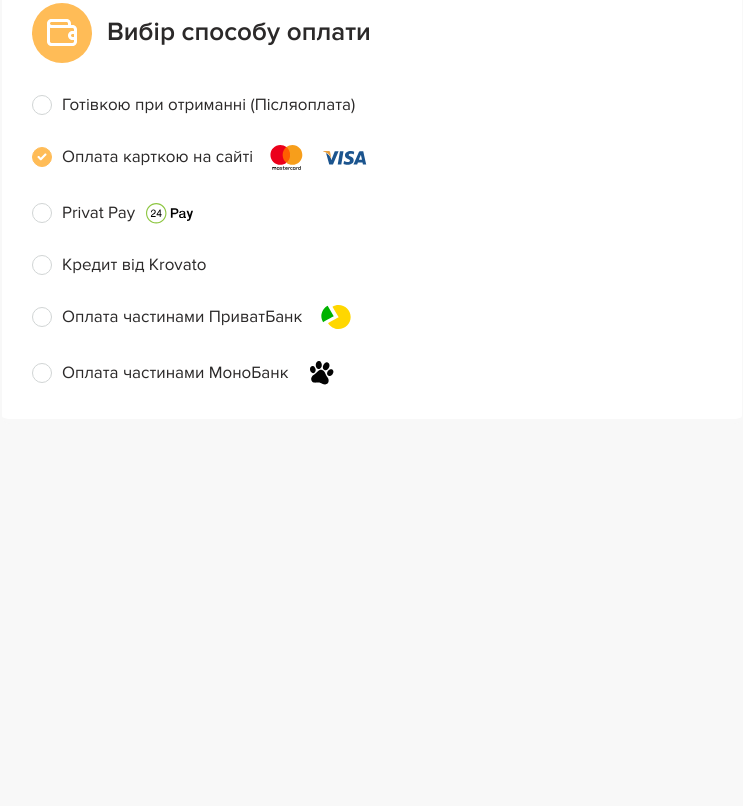
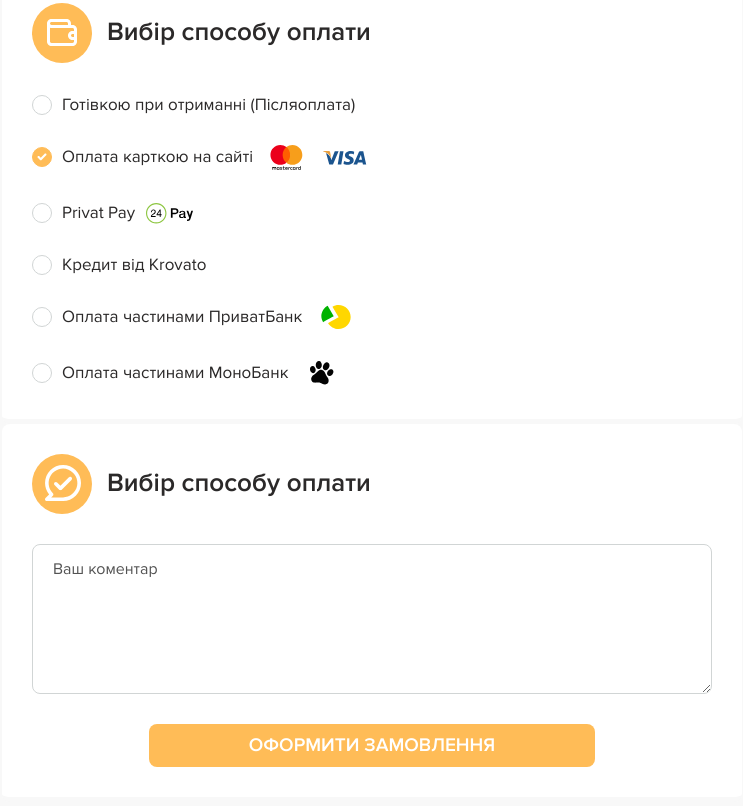
Before and after one commit to Inzhoner/lesson_14, a plain HTML site: page index.html in a window 1280 px wide. Shown: the part 982-1788 px from the top of the page, without its empty margins (13-756 px from the left). Before the commit the page ends 1476 px from the top, so only its background shows below. Drawn offline with Linux system fonts and the light colour scheme.

Commit message:
finished maket, start practik

```diff
--- a/css/style.css
+++ b/css/style.css
@@ -235,7 +235,7 @@ body {
 }
 
 /* // Delivery description */
-.checkout-delivery__description {
+.delivery-option__description {
     display: flex;
     gap: 20px;
     align-items: center;
@@ -273,6 +273,7 @@ body {
     font-weight: 600;
     line-height: 1.26;
     padding: 13px 20px;
+    transition: transform 0.15s ease, box-shadow 0.15s ease-in-out;
 }
 
 .btn-map__link::before {
@@ -285,7 +286,8 @@ body {
 }
 
 .btn-map__link:hover {
-    transform: scale(1.05);
+    transform: translateY(-2px);
+    box-shadow: 0 10px 20px rgba(0, 0, 0, 0.19), 0 6px 6px rgba(0, 0, 0, 0.23);
 }
 
 /* // Checkout payment  */
@@ -313,6 +315,7 @@ body {
 .checkout-payment__item {
     display: flex;
     flex-grow: 0;
+    position: relative;
 }
 
 .checkout-payment__label {
@@ -337,3 +340,65 @@ body {
     background-color: #ffbc57;
     border-color: #ffbc57;
 }
+
+/* // Checkout comment  */
+
+.checkout-comment {
+    display: flex;
+    flex-direction: column;
+    gap: 30px;
+}
+
+.checkout-comment__customer {
+    display: flex;
+    flex-direction: column;
+}
+
+.checkout-subtitle--comment::before {
+    content: '';
+    width: 60px;
+    height: 60px;
+    background-image: url(../img/payment/icon-comment.svg);
+    background-position: center;
+    background-repeat: no-repeat;
+}
+
+.checkout-comment__textarea {
+    max-width: 100%;
+    min-height: 150px;
+    padding: 10px 20px;
+    border-radius: 8px;
+    border: 1px solid #d1d5d5;
+    background: #fff;
+    resize: vertical;
+    color: #535353;
+    line-height: 1.87;
+}
+
+.checkout-comment__textarea::placeholder {
+    color: #535353;
+    line-height: 1.87;
+}
+
+.checkout-comment__btn {
+    display: flex;
+    justify-content: center;
+}
+
+.checkout-comment__link {
+    color: #fff;
+    font-size: 19px;
+    font-weight: 600;
+    line-height: 1.26;
+    text-transform: uppercase;
+    text-align: center;
+    padding: 10px 100px;
+    border-radius: 8px;
+    background: #ffbc57;
+    transition: transform 0.15s ease, box-shadow 0.15s ease-in-out;
+}
+
+.checkout-comment__link:hover {
+    transform: translateY(-2px);
+    box-shadow: 0 10px 20px rgba(0, 0, 0, 0.19), 0 6px 6px rgba(0, 0, 0, 0.23);
+}
--- a/index.html
+++ b/index.html
@@ -78,7 +78,7 @@
                                     </li>
                                 </ul>
                                 <!--// Delivery description -->
-                                <div class="checkout-delivery__description description-box">
+                                <div class="delivery-option__description description-box">
                                     <img class="description-box__icon" src="img/delivery/location.svg" alt="location icon">
                                     <div class="description-box__wrapper">
                                         <div class="description-box__text">
@@ -86,7 +86,7 @@
                                             <p class="description-box__address">м. Київ, пров. Ізяславський 52, пов. 2</p>
                                         </div>
                                         <button class="description-box__map-btn btn-map">
-                                            <a class="btn-map__link" href="#!">На мапі</a>
+                                            <span class="btn-map__link">На мапі</span>
                                         </button>
                                     </div>
                                 </div>
@@ -101,7 +101,7 @@
                             </h2>
                             <ul class="checkout-payment__list">
                                 <!--/ Cash item -->
-                                <li class="checkout-payment__item cash-item">
+                                <li class="checkout-payment__item">
                                     <input class="checkout-payment__input" id="cash" type="radio" name="payment-method" value="cash">
                                     <label class="checkout-payment__label" for="cash">
                                         <span class="checkout-payment__title">
@@ -110,7 +110,7 @@
                                     </label>
                                 </li>
                                 <!--/ Card item -->
-                                <li class="checkout-payment__item card-item">
+                                <li class="checkout-payment__item">
                                     <input class="checkout-payment__input" id="card" type="radio" name="payment-method" value="card" checked>
                                     <label class="checkout-payment__label" for="card">
                                         <span class="checkout-payment__title">
@@ -121,7 +121,7 @@
                                     </label>
                                 </li>
                                 <!--/ Privat item -->
-                                <li class="checkout-payment__item privat-pay-item">
+                                <li class="checkout-payment__item">
                                     <input class="checkout-payment__input" id="privat-pay" type="radio" name="payment-method" value="privat-pay">
                                     <label class="checkout-payment__label" for="privat-pay">
                                         <span class="checkout-payment__title">
@@ -131,7 +131,7 @@
                                     </label>
                                 </li>
                                 <!--/ Credit item  -->
-                                <li class="checkout-payment__item credit-item">
+                                <li class="checkout-payment__item">
                                     <input class="checkout-payment__input" id="credit" type="radio" name="payment-method" value="credit">
                                     <label class="checkout-payment__label" for="credit">
                                         <span class="checkout-payment__title">
@@ -140,7 +140,7 @@
                                     </label>
                                 </li>
                                 <!--/ Privat parts item -->
-                                <li class="checkout-payment__item privat-parts-item">
+                                <li class="checkout-payment__item">
                                     <input class="checkout-payment__input" id="privat-parts" type="radio" name="payment-method" value="privat-parts">
                                     <label class="checkout-payment__label" for="privat-parts">
                                         <span class="checkout-payment__title">
@@ -150,7 +150,7 @@
                                     </label>
                                 </li>
                                 <!--/ Mono parts item -->
-                                <li class="checkout-payment__item monobank-parts-item">
+                                <li class="checkout-payment__item">
                                     <input class="checkout-payment__input" id="monobank-parts" type="radio" name="payment-method" value="monobank-parts">
                                     <label class="checkout-payment__label" for="monobank-parts">
                                         <span class="checkout-payment__title">
@@ -162,6 +162,18 @@
                             </ul>
                         </div>
                     </div>
+                    <!-- // Checkout comment -->
+                    <div class="order__checkout checkout-comment">
+                        <div class="checkout-comment__customer">
+                            <h2 class="checkout-subtitle checkout-subtitle--comment">
+                                Вибір способу оплати
+                            </h2>
+                            <textarea class="checkout-comment__textarea" placeholder="Ваш коментар" name="form[textarea]"></textarea>
+                        </div>
+                        <div class="checkout-comment__btn">
+                            <button class="checkout-comment__link">ОФОРМИТИ ЗАМОВЛЕННЯ</button>
+                        </div>
+                    </div>
                 </div>
                 <!--! Don`t use -->
                 <div class="order__items" style="display: none;"></div>
```
Also changed, not shown: img/payment/icon-comment.svg (added).
